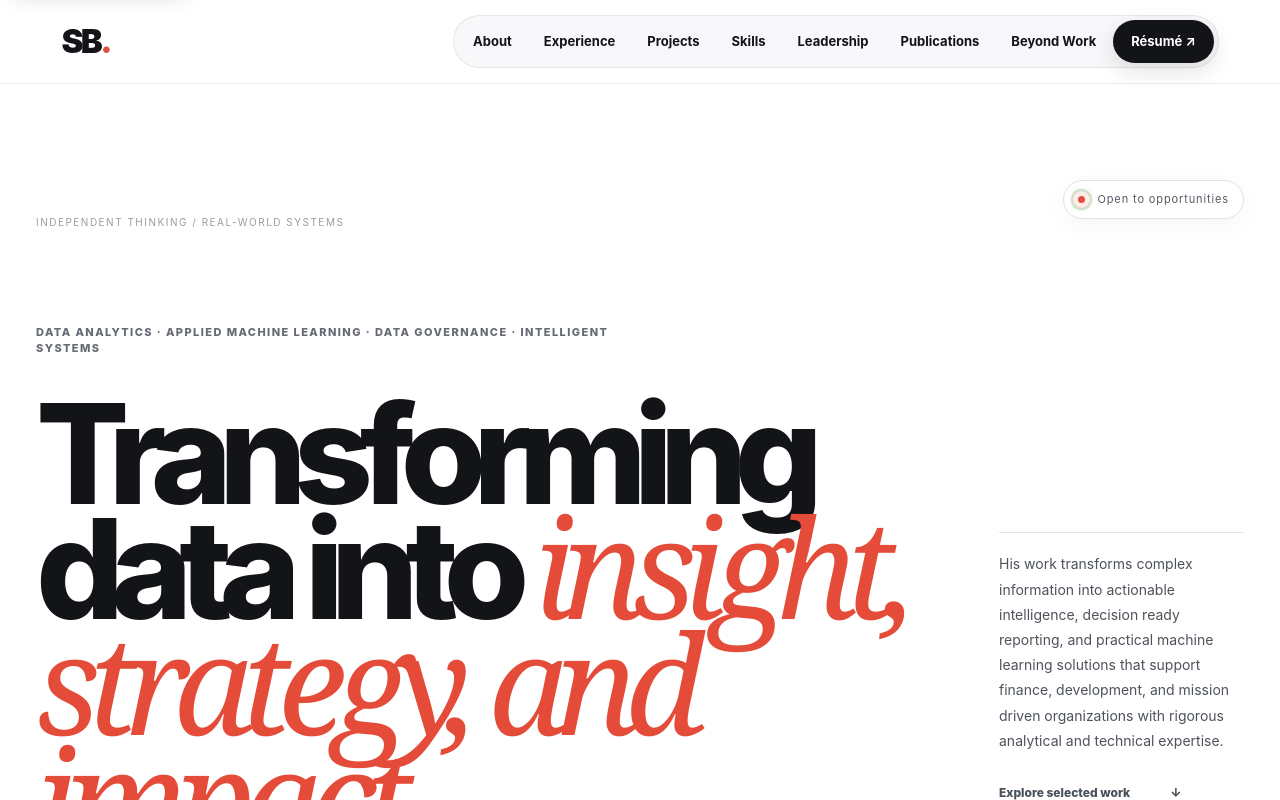
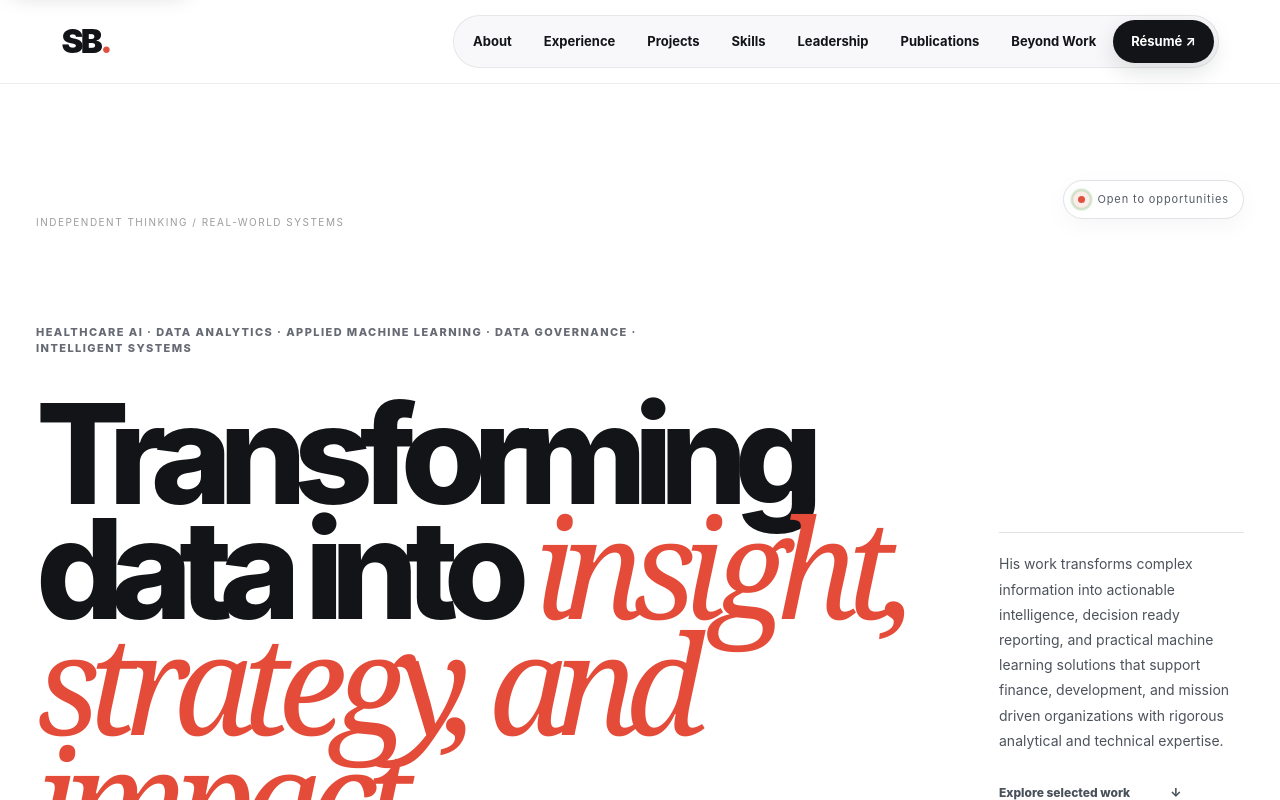
Before and after one commit to Boatengs/my-portfolio, a Next.js app: page / in a window 1280 px wide. Shown: the top 800 px of the page. Built offline with nearby package versions, Linux system fonts and the light colour scheme.

Commit message:
Add Healthcare AI to the home and Projects headings (#34)

```diff
--- a/app/page.tsx
+++ b/app/page.tsx
@@ -362,8 +362,8 @@ export default function Home() {
         <div className="hero-grid">
           <div>
             <p className="eyebrow">
-              DATA ANALYTICS · APPLIED MACHINE LEARNING · DATA GOVERNANCE ·
-              INTELLIGENT SYSTEMS
+              HEALTHCARE AI · DATA ANALYTICS · APPLIED MACHINE LEARNING ·
+              DATA GOVERNANCE · INTELLIGENT SYSTEMS
             </p>
             <h1>
               Transforming data into <em>insight, strategy, and impact.</em>
--- a/app/work/page.tsx
+++ b/app/work/page.tsx
@@ -14,7 +14,7 @@ export default function Work() {
       <SiteNav label="Work page navigation" />
       <header className="work-page-hero shell">
         <div className="work-hero-copy">
-          <p className="eyebrow">PORTFOLIO / ANALYTICS · ML · AI</p>
+          <p className="eyebrow">PORTFOLIO / HEALTHCARE · ANALYTICS · ML · AI</p>
           <h1>
             Work that turns analysis
             <br />
```
